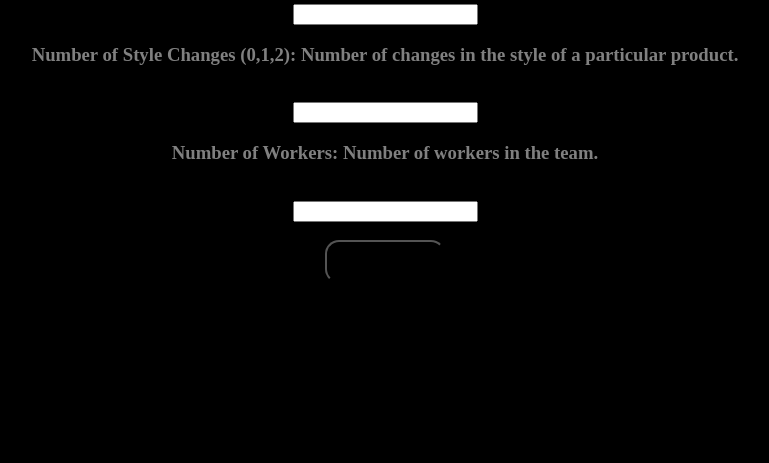
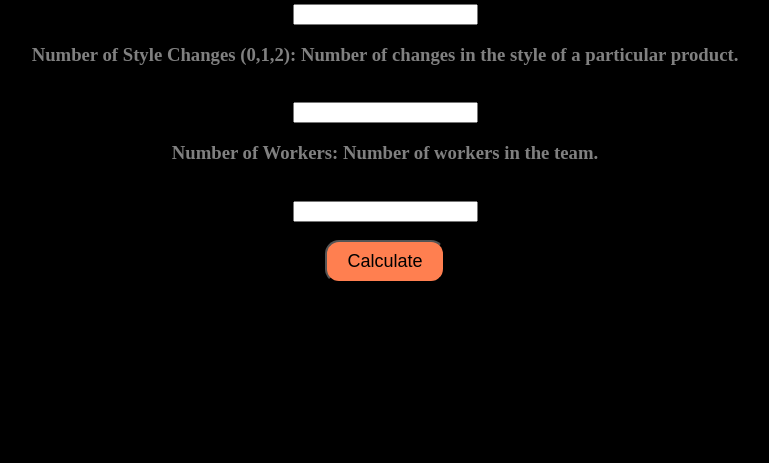
Before and after one commit to bhoomikayy/project-2-FA, a Flask app: page / in a window 1280 px wide, with the pointer over the restyled element. Shown: the part 1100-1563 px from the top of the page, without its empty margins (255-1024 px from the left). Run offline with Flask 2, Linux system fonts and the light colour scheme; parts of the project's set-up code (start-up, migrations or seed data) failed here and were passed over.

Commit message:
Update index.html

```diff
--- a/templates/index.html
+++ b/templates/index.html
@@ -146,7 +146,7 @@
         }
 
         #sub:hover {
-            background-color: black;
+            background-color: coral;
         }
 
         #first {
```
